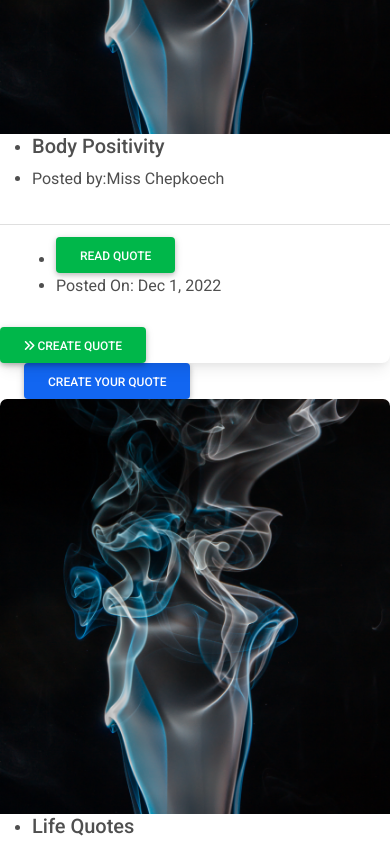
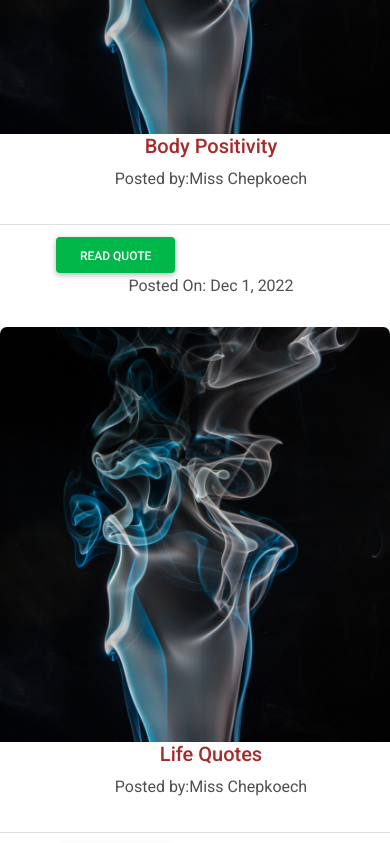
Before and after one commit to Sylvia-Chepkoech/Quotes-App, an Angular app: page / in a window 390 px wide. Shown: the part 1260-2103 px from the top of the page. Built offline with nearby package versions, Linux system fonts and the light colour scheme.

Commit message:
add directive

```diff
--- a/src/app/about-quote/about-quote.component.css
+++ b/src/app/about-quote/about-quote.component.css
@@ -0,0 +1,3 @@
+.navs {
+  list-style: none;
+}
--- a/src/app/about-quote/about-quote.component.html
+++ b/src/app/about-quote/about-quote.component.html
@@ -24,7 +24,7 @@
   <div class="child2">
     <ul class="navs">
       <li><small><span class="smalls">Author:</span> {{addQuote.author}}</small></li>
-      <li><small><span class="smalls">Time Active:</span> {{addQuote.completeDate|dateCount} Days</small></li>
+      <li><small><span class="smalls">Time Active:</span> {{addQuote.completeDate|datecount}} Days</small></li>
     </ul>
   </div>
   <button (click)='deleteQuote(true)' class="btn btn-danger">Delete</button>
--- a/src/app/app.module.ts
+++ b/src/app/app.module.ts
@@ -11,6 +11,7 @@ import { AboutQuoteComponent } from './about-quote/about-quote.component';
 import { DatecountPipe } from './datecount.pipe';
 import { CreateQuoteComponent } from './create-quote/create-quote.component';
 import { FooterComponent } from './footer/footer.component';
+import { HighlightDirective } from './highlight.directive';
 
 @NgModule({
   declarations: [
@@ -21,7 +22,8 @@ import { FooterComponent } from './footer/footer.component';
     AboutQuoteComponent,
     DatecountPipe,
     CreateQuoteComponent,
-    FooterComponent
+    FooterComponent,
+    HighlightDirective
   ],
   imports: [
     BrowserModule,
--- /dev/null
+++ b/src/app/highlight.directive.ts
@@ -0,0 +1,22 @@
+import { Directive, ElementRef, HostListener} from '@angular/core';
+
+@Directive({
+  selector: '[appHighlight]'
+})
+export class HighlightDirective {
+
+
+  constructor(private elem:ElementRef){}
+
+  @HostListener ("mouseenter") hover(){
+    this.styles('black')
+  }
+  @HostListener("mouseout") mouseout(){
+    this.styles("brown")
+  }
+
+  private styles(action:string) {
+    this.elem.nativeElement.style.color=action;
+
+  }
+}
--- a/src/app/navbar/navbar.component.html
+++ b/src/app/navbar/navbar.component.html
@@ -16,8 +16,12 @@
       <div class="navbar-nav">
         <a class="nav-link active" aria-current="page" href="#hero">Home</a>
         <a class="nav-link" href="#inspo">Read Quote</a>
-        <a class="nav-link" href="#">Create Quote</a>
         <a class="nav-link" href="#footer">Contact Us</a>
+        <form>
+          <button type="button" class="btn btn-primary" data-mdb-toggle="modal" data-mdb-target="#staticBackdrop">
+            Create Your Quote
+          </button>
+        </form>
 
       </div>
     </div>
--- a/src/app/quotes/quotes.component.css
+++ b/src/app/quotes/quotes.component.css
@@ -7,3 +7,20 @@ h3 {
   padding: 20px;
 
 }
+.sm1 {
+  text-align: center;
+}
+
+.sm1, .navs, .words {
+  list-style: none;
+}
+
+.card-title {
+  list-style-type: none;
+  text-align: center;
+  color: brown;
+}
+
+#rBtn {
+  text-align: center;
+}
--- a/src/app/quotes/quotes.component.html
+++ b/src/app/quotes/quotes.component.html
@@ -12,9 +12,10 @@
         <div class="card">
           <img src="../../assets/pexels-rafael-guajardo-604684.jpg" class="card-img-top" alt="smoke"/>
           <ul class="words">
-            <li><h5 class="card-title">{{quote.quoteTitle}}</h5></li>
+            <li><h5 class="card-title" appHighlight>{{quote.quoteTitle}}</h5></li>
             <li class="sm1"><p><span class="smalls">Posted by:</span>{{quote.owner}}</p></li>
             </ul>
+
             <div class="card-footer">
             <ul class="navs">
               <li>
@@ -27,16 +28,12 @@
             </div>
             <app-about-quote *ngIf='quote.showQuoteDescription' [addQuote]='quote' (qDelete)='removeQuote($event,i)'>
           </app-about-quote>
-          <div class="row">
-            <div class="col-md-12">
-                <div class="modalBut">
-                    <button type="submit" id="mBut" class="btn btn-success" data-bs-toggle="modal" data-bs-target="#staticBackdrop"> <i class="fa fa-angle-double-right" aria-hidden="true"></i> Create Quote</button>
-                </div>
-            </div>
+          </div>
         </div>
+      </div>
     </div>
 
-<section class="mod">
+ <section class="mod">
   <div class="container">
     <div class="row">
       <div class="col-md-12">
@@ -48,9 +45,7 @@
 
 
 
-          </div>
-        </div>
-      </div>
+
 
 
 
```
Also changed, not shown: 1 other file (tests, documents, lock files or other folders).
